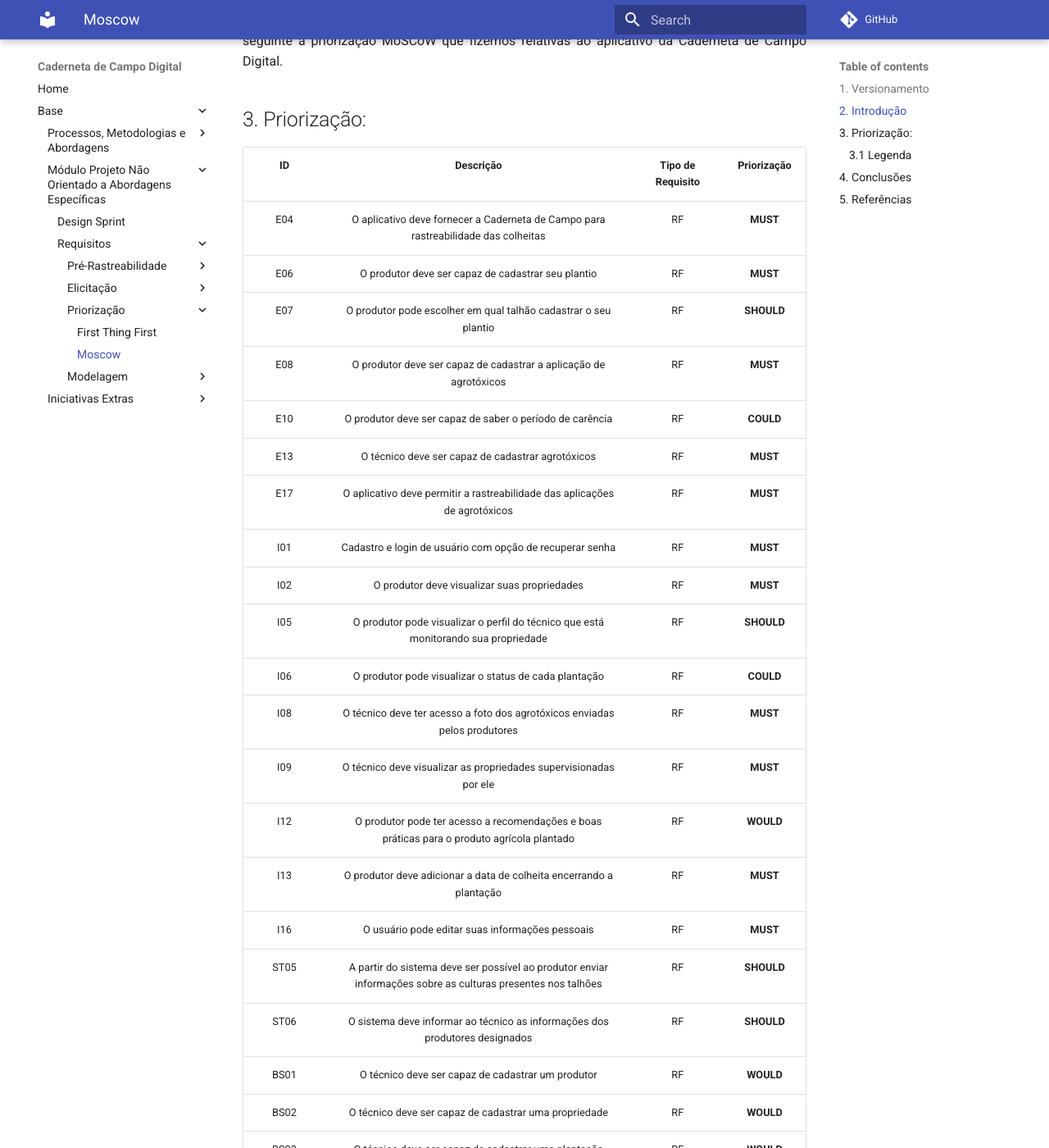
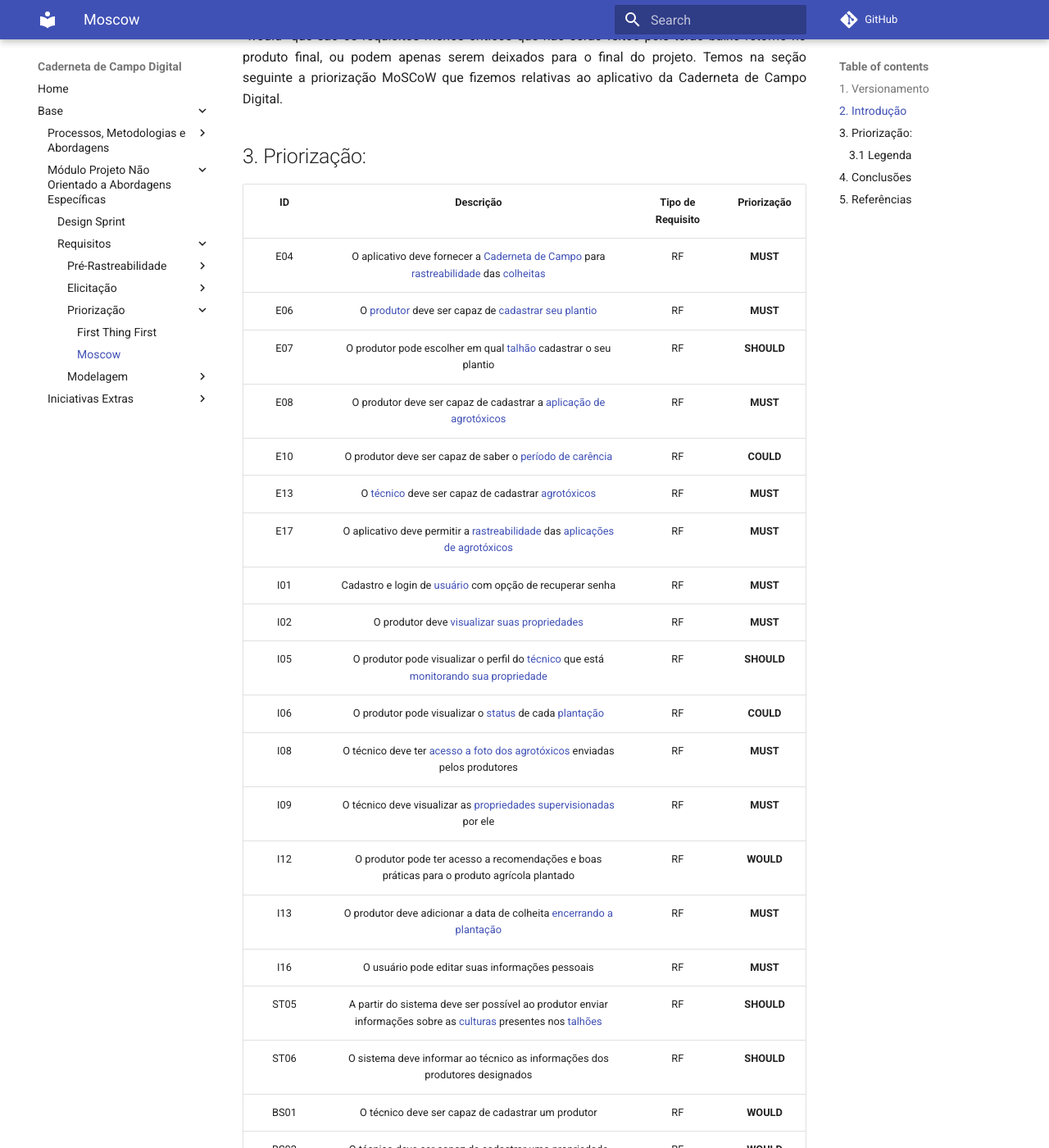
Before and after one commit to UnBArqDsw2021-2/2021.2_G4_CadernetaDeCampoDigital_docs, an MkDocs documentation site: the page built from docs/requisitos/priorizacao/moscow.md, in a window 1280 px wide and 1400 px high, scrolled down 754 px. Shown: the whole window at 82% size. Built offline with MkDocs 1.6.1 and Material for MkDocs 9.7.7, drawn with Linux system fonts in a browser that asks for light colours; comment, search, counter and statistics services are not loaded; part of the change alters nothing that is shown; some of the changed text lies outside the part shown.

```diff
--- a/docs/requisitos/priorizacao/moscow.md
+++ b/docs/requisitos/priorizacao/moscow.md
@@ -6,6 +6,7 @@
 |1.1|03/02|Adição da Priorização e Legenda|Victor Lima|
 |1.2|03/02|Adição da Introdução|Victor Lima|
 |1.3|03/02|Adição da tabela com os requisitos priorizados|Paulo Vitor, Rafael Ramos, Victor Lima|
+|1.4|03/02|Linkagem dos léxicos|Thiago|
 
 ## 2. Introdução
 <p style="text-align: justify; text-indent: 20px">MoSCoW é uma técnica de priorização de requisitos que serve para definir quais são os requisitos elicitados mais importantes para serem tratados de forma mais urgente [1]. Eles são divididos em grupos de acordo com o anagrama. M significa "must" que seriam os requisitos que o sistema deve ter obrigatoriamente, S significa "should" que são os requisitos que são importantes mas não são vitais para o projeto, C significa "could" que são os requisitos desejáveis mas não são necessários para a entrega e satisfação do cliente e o W significa "would" que são os requisitos menos críticos que não serão feitos pois terão baixo retorno no produto final, ou podem apenas serem deixados para o final do projeto. Temos na seção seguinte a priorização MoSCoW que fizemos relativas ao aplicativo da Caderneta de Campo Digital. </p>
@@ -15,23 +16,23 @@
 
 |ID|Descrição|Tipo de Requisito|Priorização|
 |:--:|:--:|:-----:|: -----:|
-|E04| O aplicativo deve fornecer a Caderneta de Campo para rastreabilidade das colheitas | RF | <b>MUST</b> |
-|E06| O produtor deve ser capaz de cadastrar seu plantio | RF | <b>MUST</b> |
-|E07| O produtor pode escolher em qual talhão cadastrar o seu plantio | RF | <b>SHOULD</b> |
-|E08| O produtor deve ser capaz de cadastrar a aplicação de agrotóxicos | RF | <b>MUST</b> |
-|E10| O produtor deve ser capaz de saber o período de carência | RF | <b>COULD</b> |
-|E13| O técnico deve ser capaz de cadastrar agrotóxicos | RF | <b>MUST</b> |
-|E17| O aplicativo deve permitir a rastreabilidade das aplicações de agrotóxicos | RF | <b>MUST</b> |
-|I01| Cadastro e login de usuário com opção de recuperar senha | RF | <b>MUST</b> |
-|I02|O produtor deve visualizar suas propriedades | RF | <b>MUST</b> |
-|I05| O produtor pode visualizar o perfil do técnico que está monitorando sua propriedade | RF | <b>SHOULD</b> |
-|I06| O produtor pode visualizar o status de cada plantação | RF | <b>COULD</b> |
-|I08| O técnico deve ter acesso a foto dos agrotóxicos enviadas pelos produtores | RF | <b>MUST</b> |
-|I09| O técnico deve visualizar as propriedades supervisionadas por ele | RF | <b>MUST</b> |
+|E04| O aplicativo deve fornecer a <a href="../../modelagem/lexicos#cardeneta_de_campo">Caderneta de Campo</a> para <a href="../../modelagem/lexicos#rastreabilidade">rastreabilidade</a> das <a href="../../modelagem/lexicos#colher_plantio">colheitas</a> | RF | <b>MUST</b> |
+|E06| O <a href="../../modelagem/lexicos#produtor">produtor</a> deve ser capaz de <a href="../../modelagem/lexicos#cadastrar_plantio">cadastrar seu plantio</a> | RF | <b>MUST</b> |
+|E07| O produtor pode escolher em qual <a href="../../modelagem/lexicos#talhao">talhão</a> cadastrar o seu plantio | RF | <b>SHOULD</b> |
+|E08| O produtor deve ser capaz de cadastrar a <a href="../../modelagem/lexicos#aplicar_agrotoxico">aplicação de agrotóxicos</a> | RF | <b>MUST</b> |
+|E10| O produtor deve ser capaz de saber o <a href="../../modelagem/lexicos#periodo_carencia">período de carência</a> | RF | <b>COULD</b> |
+|E13| O <a href="../../modelagem/lexicos#tecnico">técnico</a> deve ser capaz de cadastrar <a href="../../modelagem/lexicos#agrotoxico">agrotóxicos</a> | RF | <b>MUST</b> |
+|E17| O aplicativo deve permitir a <a href="../../modelagem/lexicos#rastreabilidade">rastreabilidade</a> das <a href="../../modelagem/lexicos#aplicacao_agrotoxico">aplicações de agrotóxicos</a> | RF | <b>MUST</b> |
+|I01| Cadastro e login de <a href="../../modelagem/lexicos#usuario">usuário</a> com opção de recuperar senha | RF | <b>MUST</b> |
+|I02|O produtor deve <a href="../../modelagem/lexicos#visualizar_propriedade">visualizar suas propriedades</a> | RF | <b>MUST</b> |
+|I05| O produtor pode visualizar o perfil do <a href="../../modelagem/lexicos#tecnico">técnico</a> que está <a href="../../modelagem/lexicos#supervisionar_propriedade">monitorando sua propriedade</a> | RF | <b>SHOULD</b> |
+|I06| O produtor pode visualizar o <a href="../../modelagem/lexicos#plantio_plantado">status</a> de cada <a href="../../modelagem/lexicos#plantio">plantação</a> | RF | <b>COULD</b> |
+|I08| O técnico deve ter <a href="../../modelagem/lexicos#analisar_aplicacao_agrotoxico">acesso a foto dos agrotóxicos</a> enviadas pelos produtores | RF | <b>MUST</b> |
+|I09| O técnico deve visualizar as <a href="../../modelagem/lexicos#supervisionar_propriedade">propriedades supervisionadas</a> por ele | RF | <b>MUST</b> |
 |I12| O produtor pode ter acesso a recomendações e boas práticas para o produto agrícola plantado | RF | <b>WOULD</b> |
-|I13| O produtor deve adicionar a data de colheita encerrando a plantação | RF | <b>MUST</b> |
+|I13| O produtor deve adicionar a data de colheita <a href="../../modelagem/lexicos#plantio_finalizado">encerrando a plantação</a> | RF | <b>MUST</b> |
 |I16| O usuário pode editar suas informações pessoais | RF | <b>MUST</b> |
-|ST05| A partir do sistema deve ser possível ao produtor enviar informações sobre as culturas presentes nos talhões | RF | <b>SHOULD</b> |
+|ST05| A partir do sistema deve ser possível ao produtor enviar informações sobre as <a href="../../modelagem/lexicos#cultura">culturas</a> presentes nos <a href="../../modelagem/lexicos#talhao">talhões</a> | RF | <b>SHOULD</b> |
 |ST06| O sistema deve informar ao técnico as informações dos produtores designados | RF | <b>SHOULD</b> |
 |BS01| O técnico deve ser capaz de cadastrar um produtor | RF | <b>WOULD</b> |
 |BS02| O técnico deve ser capaz de cadastrar uma propriedade | RF | <b>WOULD</b> |
@@ -41,9 +42,9 @@
 |BS09| O técnico deve ser capaz de gerar uma caderneta de campo | RF | <b>WOULD</b> |
 |BS11| O técnico deve ser capaz de visualizar histórico de propriedades | RF | <b>SHOULD</b> |
 |BS12| O técnico deve ser capaz de visualizar histórico de plantações | RF | <b>SHOULD</b> |
-|BS14| O usuário deve ser capaz de usar o redirecionamento para o whatsapp | RF | <b>COULD</b> |
-|BS20| O produtor deve ser capaz de visualizar histórico de suas plantações | RF | <b>MUST</b> |
-|BS21| O produtor deve ser capaz de visualizar histórico de uso de agrotóxicos | RF | <b>MUST</b> |
+|BS14| O usuário deve ser capaz de usar o redirecionamento para o <a href="../../modelagem/lexicos#whatsapp">whatsapp</a> | RF | <b>COULD</b> |
+|BS20| O produtor deve ser capaz de visualizar <a href="../../modelagem/lexicos#visualizar_plantio">histórico de suas plantações</a> | RF | <b>MUST</b> |
+|BS21| O produtor deve ser capaz de <a href="../../modelagem/lexicos#visualizar_aplicacao_agrotoxico">visualizar histórico de uso de agrotóxicos</a> | RF | <b>MUST</b> |
 |E02|O aplicativo deve ser intuitivo| RNF | <b>MUST</b> |
 |E03|O aplicativo deve possuir textos simples| RNF | <b>SHOULD</b> |
 |E19|O aplicativo deve possuir um bom desempenho| RNF | <b>SHOULD</b> |
```
